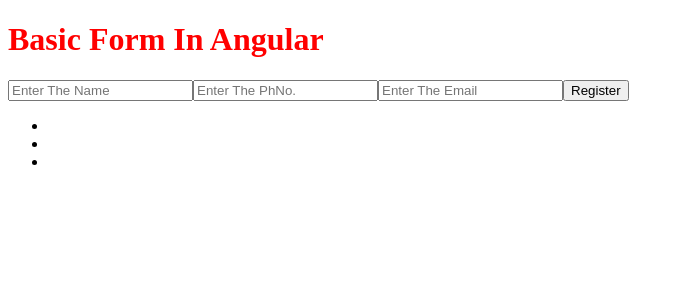
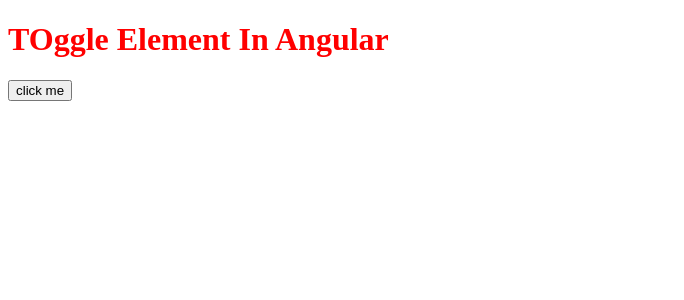
Before and after one commit to spratham/Angular-tut, an Angular app: page / in a window 1280 px wide. Shown: the top 300 px of the page, without its empty margins (0-684 px from the left). Built offline with nearby package versions, Linux system fonts and the light colour scheme.

Commit message:
Toogle-Element

```diff
--- a/src/app/app.component.html
+++ b/src/app/app.component.html
@@ -1,13 +1,5 @@
 <h1 class="{{ title }}">{{ title }} In Angular</h1>
 
-<form #basicForm="ngForm" (ngSubmit)="getData(basicForm.value)">
-  <input type="text" ngModel name="username" placeholder="Enter The Name" />
-  <input type="tel" ngModel name="Phone" placeholder="Enter The PhNo." />
-  <input type="email" ngModel name="Email" placeholder="Enter The Email" />
-  <button>Register</button>
-</form>
-<ul>
-  <li>{{ print.username }}</li>
-  <li>{{ print.Phone }}</li>
-  <li>{{ print.Email }}</li>
-</ul>
+<h2 *ngIf="display">Toggle element</h2>
+
+<button (click)="toggleElement()">click me</button>
--- a/src/app/app.component.ts
+++ b/src/app/app.component.ts
@@ -7,12 +7,11 @@
   styleUrls: ['./app.component.css'],
 })
 export class AppComponent {
-  title = 'Basic Form';
-  print:any= {}
-getData(data:any)
+  title = 'TOggle Element';
+  display= false;
+toggleElement()
 {
-  console.warn(data)
-  this.print=data
+this.display=!this.display;
 
 }
 
```
